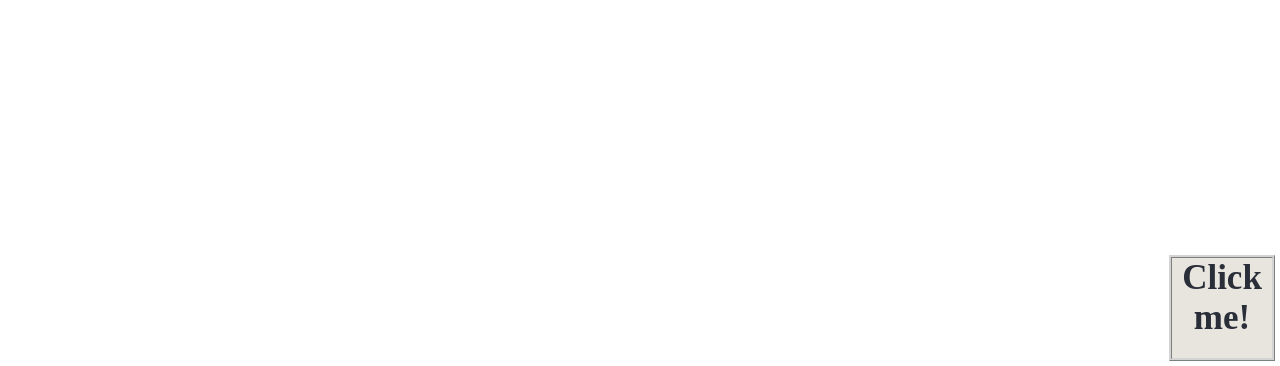
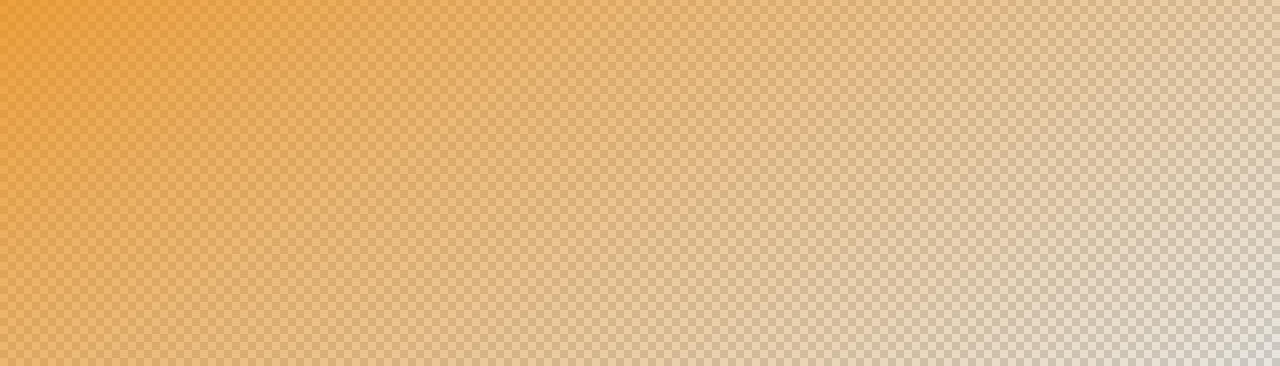
Before and after one commit to stevenvergenz/html-palette, a website: page index.html in a window 1280 px wide. Shown: the part 434-800 px from the top of the page. Drawn offline with nearby package versions, Linux system fonts and the light colour scheme; files that its build step writes are made by us from their sources.

Commit message:
Trying to fix cleaner angular.js api

```diff
--- a/index.html
+++ b/index.html
@@ -11,7 +11,7 @@
 				.controller('TestbedController', function($scope)
 				{
 					window.scope = $scope;
-					$scope.topLeftColor = {r:Math.random(), g:Math.random(), b:Math.random()};
+					$scope.topLeftColor = {r:Math.random(), g:Math.random(), b:Math.random(), a:1.0};
 					$scope.bottomRightColor = {r:Math.random(), g:Math.random(), b:Math.random(), a:Math.random()/2+0.5};
 
 					$scope.invertColor = function(color){
@@ -24,9 +24,19 @@
 
 					$scope.updateGradient = function(color1, color2)
 					{
+						if(!color1.css){
+							var rgba = [Math.round(color1.r*255), Math.round(color1.g*255), Math.round(color1.b*255), color1.a];
+							color1.css = 'rgba('+rgba.join(',')+')';
+						}
+						if(!color2.css){
+							var rgba = [Math.round(color2.r*255), Math.round(color2.g*255), Math.round(color2.b*255), color2.a];
+							color2.css = 'rgba('+rgba.join(',')+')';
+						}
 						var angle = Math.atan2(window.innerHeight, window.innerWidth);
 						document.body.style['background-image'] = 'linear-gradient(to right bottom, '+color1.css+', '+color2.css+'), url("src/checker.png")';
 					}
+
+					$scope.updateGradient($scope.topLeftColor, $scope.bottomRightColor);
 				});
 
 		</script>
@@ -63,9 +73,11 @@
 		<html-palette on-color-select='updateGradient(topLeftColor, bottomRightColor)' radial='true' style='top: 0px; left: 0px;'
 			ng-style='{"background-color": topLeftColor.css, color: invertColor(topLeftColor)}'
 			color='topLeftColor'>Click me!</html-palette>
-		<html-palette on-color-select='updateGradient(topLeftColor, bottomRightColor)' popup-edge='nw' use-alpha='true' style='bottom: 0px; right: 0px;'
+		<!--<html-palette on-color-select='updateGradient(topLeftColor, bottomRightColor)' popup-edge='nw' use-alpha='true' style='bottom: 0px; right: 0px;'
 			ng-style='{"background-color": bottomRightColor.css, color: invertColor(bottomRightColor)}'
-			color='bottomRightColor'>Click me!</html-palette>
+			color='bottomRightColor'>Click me!</html-palette>-->
+
+		<input type='button' ng-click='topLeftColor.r = 1.0; topLeftColor.g = 0.0; topLeftColor.b = 0.0' value='Make red'/>
 
 	</body>
 </html>
--- a/src/palette-new.js
+++ b/src/palette-new.js
@@ -508,14 +508,22 @@
 			return this.selection;
 		else
 		{
-			this.selection = expandColor(this.selection, val);
+			/*var flag = false;
+			for(var i in val){
+				if(this.selection[i] !== val[i])
+					flag = true;
+			}
+			if(!flag) return;*/
+
+			if( this.selection !== val )
+				this.selection = expandColor(this.selection, val);
 
 			if(this.updateTriggerBg){
 				this.triggerElem.style['background'] = this.selection.background;
 			}
 
 			if(this.colorCallback){
-				this.colorCallback(this.selection);
+				this.colorCallback(JSON.parse(JSON.stringify(this.selection)));
 			}
 		}
 	}
@@ -662,11 +670,32 @@
 					};
 
 					palette.colorCallback = function(color){
-						$scope.color = color;
+						for(var i in color)
+							$scope.color[i] = color[i];
+						//$scope.$apply();
 					};
 
-					$scope.$watchCollection('color', function(newval){
-						if(newval){
+					$scope.$watchGroup(['color.h','color.s','color.v'], function(newval, oldval){
+						if(newval[0] !== undefined || newval[1] !== undefined || newval[2] !== undefined){
+							console.log('hsv update', newval, oldval);
+							palette.color({h: newval[0], s: newval[1], v: newval[2]});
+						}
+					});
+					$scope.$watchGroup(['color.r','color.g','color.b'], function(newval, oldval){
+						if(newval[0] !== undefined || newval[1] !== undefined || newval[2] !== undefined){
+							console.log('rgb update', newval, oldval);
+							palette.color({r: newval[0], g: newval[1], b: newval[2]});
+						}
+					});
+					$scope.$watch('color.a', function(newval, oldval){
+						if(newval !== undefined){
+							console.log('a update', newval, oldval);
+							palette.color({a: newval});
+						}
+					});
+					$scope.$watch('color.hex', function(newval, oldval){
+						if(newval !== undefined){
+							console.log('hex update', newval, oldval);
 							palette.color(newval);
 						}
 					});
```
Also changed, not shown: build/html-palette.js, build/html-palette.min.js.
